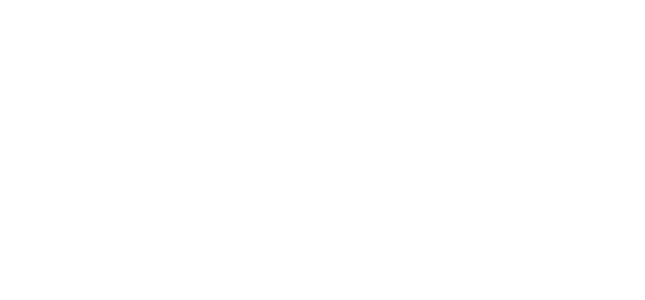
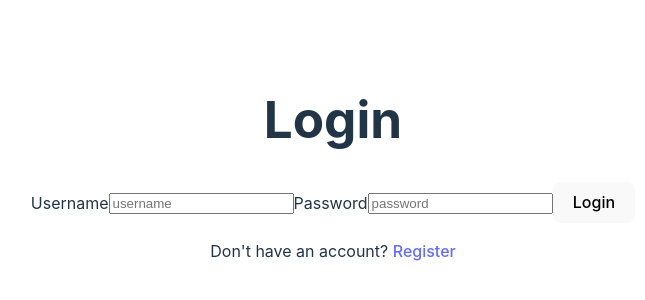
Before and after one commit to PlumbersGuild/project_porcelain, a React (Vite) app in the folder client/: page /login in a window 1280 px wide. Before the commit this address had no page. Shown: the part 232-532 px from the top of the page, without its empty margins (307-952 px from the left). Built offline with nearby package versions, Linux system fonts and the light colour scheme.

Commit message:
added auth page

```diff
--- a/client/src/App.jsx
+++ b/client/src/App.jsx
@@ -2,6 +2,7 @@
 import BooksPage from "./pages/BooksPage";
 import "./App.css";
 import SingleBookPage from "./pages/singleBookPage";
+import AuthPage from "./pages/AuthPage";
 
 function App() {
   return (
@@ -9,6 +10,7 @@
       <Routes>
         <Route index element={<BooksPage />} />
         <Route path="/books/:id" element={<SingleBookPage />} />
+        <Route path={"/login"} element={<AuthPage />} />
       </Routes>
     </>
   );
--- /dev/null
+++ b/client/src/components/authForm/AuthForm.jsx
@@ -0,0 +1,84 @@
+import { useState } from "react";
+import { useLoginMutation, useRegisterMutation } from "../../reducers/auth";
+
+/**
+ * AuthForm allows a user to either login or register for an account.
+ */
+function AuthForm() {
+  const [login] = useLoginMutation();
+  const [register] = useRegisterMutation();
+  const [loading, setLoading] = useState(false);
+  const [error, setError] = useState(null);
+
+  const [username, setUsername] = useState("");
+  const [password, setPassword] = useState("");
+
+  const [isLogin, setIsLogin] = useState(true);
+  const authType = isLogin ? "Login" : "Register";
+  const oppositeAuthCopy = isLogin
+    ? "Don't have an account?"
+    : "Already have an account?";
+  const oppositeAuthType = isLogin ? "Register" : "Login";
+
+  /**
+   * Send credentials to server for authentication
+   */
+  async function attemptAuth(event) {
+    event.preventDefault();
+    setError(null);
+
+    const authMethod = isLogin ? login : register;
+    const credentials = { username, password };
+
+    try {
+      setLoading(true);
+      await authMethod(credentials).unwrap();
+    } catch (error) {
+      setLoading(false);
+      setError(error.data);
+    }
+  }
+
+  return (
+    <>
+      <div>
+        <h1>{authType}</h1>
+        <form onSubmit={attemptAuth} name={authType}>
+          <label>Username</label>
+          <input
+            type="text"
+            name="username"
+            placeholder="username"
+            onChange={(event) => {
+              setUsername(event.target.value);
+            }}
+          />
+          <label>Password</label>
+          <input
+            type="password"
+            name="password"
+            placeholder="password"
+            onChange={(event) => {
+              setPassword(event.target.value);
+            }}
+          />
+          <button>{authType}</button>
+        </form>
+        <p>
+          {oppositeAuthCopy}{" "}
+          <a
+            onClick={() => {
+              setIsLogin(!isLogin);
+            }}
+          >
+            {oppositeAuthType}
+          </a>
+        </p>
+        {loading && <p>Logging in...</p>}
+        {error && <p>{error}</p>}
+      </div>
+    </>
+  );
+}
+
+export default AuthForm;
--- /dev/null
+++ b/client/src/pages/AuthPage.jsx
@@ -0,0 +1,26 @@
+import AuthForm from "../components/authForm/AuthForm";
+import { Route, Routes } from "react-router-dom";
+import { useSelector } from "react-redux";
+import Home from "./Home";
+
+function AuthPage() {
+  const me = useSelector((state) => state.auth.credentials.user);
+
+  const guestRouter = (
+    <Routes>
+      <Route path="/*" element={<AuthForm />} />
+    </Routes>
+  );
+
+  const userRouter = (
+    <Routes>
+      <Route index element={<Home />} />
+    </Routes>
+  );
+
+  const loggedIn = me.userId;
+
+  return loggedIn !== null ? userRouter : guestRouter;
+}
+
+export default AuthPage;
--- a/client/src/pages/Home.jsx
+++ b/client/src/pages/Home.jsx
@@ -1,7 +1,5 @@
-import React from "react";
-
 const Home = () => {
-	return <div>Home</div>;
+  return <div>Home</div>;
 };
 
 export default Home;
--- /dev/null
+++ b/client/src/reducers/auth.js
@@ -0,0 +1,73 @@
+import { createSlice } from "@reduxjs/toolkit";
+import { api } from "./api";
+
+const CREDENTIALS = "credentials";
+
+const authApi = api.injectEndpoints({
+  endpoints: (builder) => ({
+    me: builder.query({
+      query: () => "auth/me",
+    }),
+    login: builder.mutation({
+      query: (cred) => ({
+        url: "auth/login",
+        method: "POST",
+        body: cred,
+      }),
+    }),
+    register: builder.mutation({
+      query: (cred) => ({
+        url: "auth/register",
+        method: "POST",
+        body: cred,
+      }),
+    }),
+    logout: builder.mutation({
+      queryFn: () => ({ data: {} }),
+    }),
+  }),
+});
+
+function storeToken(state, { payload }) {
+  console.log(state);
+  state.credentials = { token: payload.token, user: { ...payload.user } };
+  window.sessionStorage.setItem(
+    CREDENTIALS,
+    JSON.stringify({
+      token: payload.token,
+      user: { ...payload.user },
+    })
+  );
+}
+
+const authSlice = createSlice({
+  name: "auth",
+  initialState: {
+    credentials: JSON.parse(window.sessionStorage.getItem(CREDENTIALS)) || {
+      token: "",
+      user: { userId: null },
+    },
+  },
+  reducers: {},
+  extraReducers: (builder) => {
+    builder.addMatcher(api.endpoints.login.matchFulfilled, storeToken);
+    builder.addMatcher(api.endpoints.register.matchFulfilled, storeToken);
+    builder.addMatcher(api.endpoints.logout.matchFulfilled, (state) => {
+      console.log("logout");
+      state.credentials = {
+        token: "",
+        user: { userId: null },
+      };
+      window.sessionStorage.removeItem(CREDENTIALS);
+    });
+  },
+});
+
+export default authSlice.reducer;
+
+export const {
+  useMeQuery,
+  useLoginMutation,
+  useRegisterMutation,
+  useLogoutMutation,
+} = authApi;
--- a/client/src/store.js
+++ b/client/src/store.js
@@ -1,9 +1,11 @@
 import { configureStore } from "@reduxjs/toolkit";
 import { api } from "./reducers/api";
+import authReducer from "./reducers/auth";
 
 const store = configureStore({
   reducer: {
     [api.reducerPath]: api.reducer,
+    auth: authReducer,
   },
   middleware: (getDefaultMiddleware) =>
     getDefaultMiddleware().concat(api.middleware),
```
Also changed, not shown: client/src/components/authForm/LogoutButton.jsx (added, +8 -0 lines).
